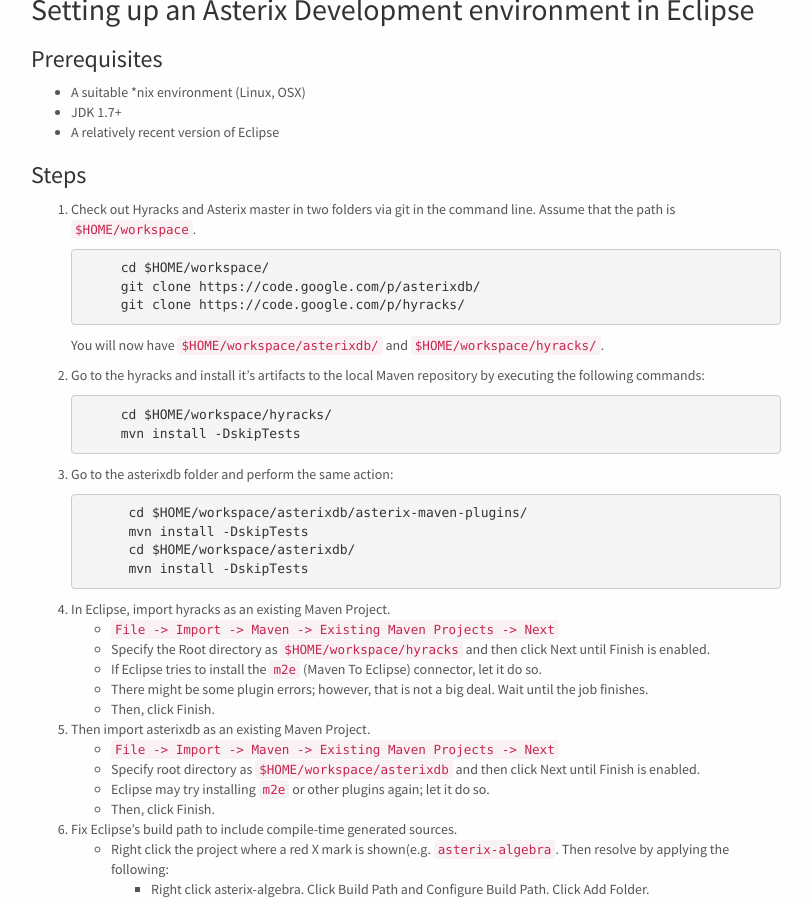
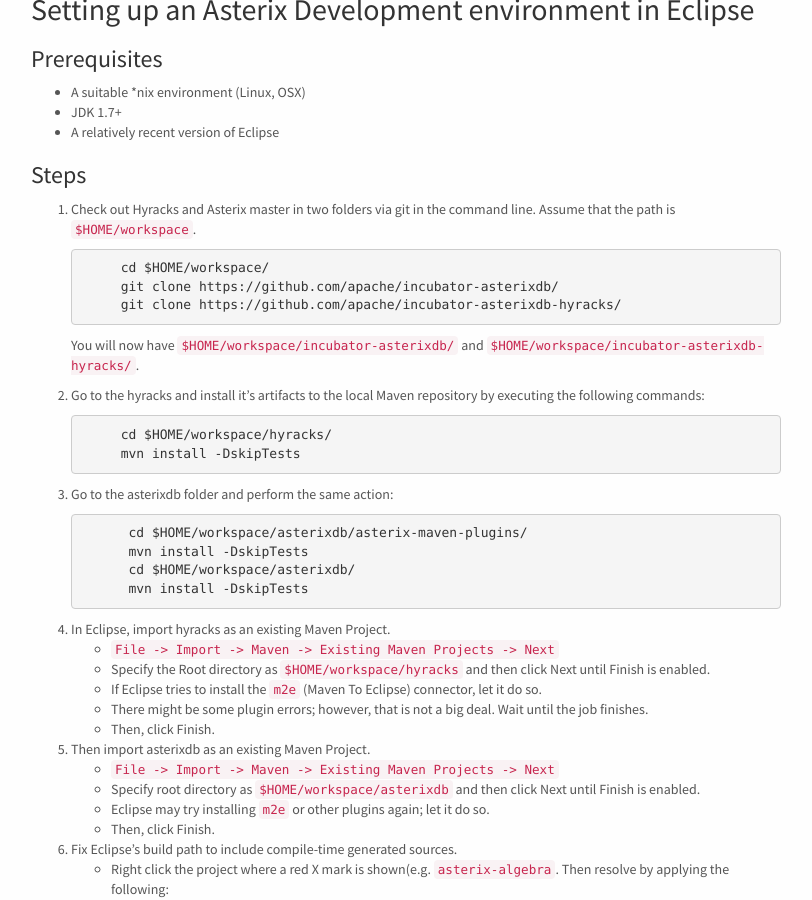
Before and after one commit to parshimers/asterix-website, a Jekyll site: the page built from dev-setup.md, in a window 1280 px wide and 900 px high, scrolled down 735 px. Shown: the whole window, without its empty margins (234-1046 px from the left). Built offline with Jekyll 4.4.1, drawn with Linux system fonts in a browser that asks for light colours; nearby versions of some CDN libraries; some of the changed text lies outside the part shown.

````diff
--- a/_includes/nav_header.html
+++ b/_includes/nav_header.html
@@ -18,7 +18,7 @@
           <div class="navbar-collapse collapse">
             <ul class="nav navbar-nav">
               <li><a href="{{ site.url }}download.html">Download</a></li>
-              <li><a href="{{ site.DOCS_BASE_URL }}/index.html">Documentation</a></li>
+              <li><a href="{{ site.DOCS_BASE_URL }}/index.html">Documentation  <i class="fa fa-external-link fa-sm"></i></a></li>
               <li><a href="{{ site.url }}about.html">About</a></li>
               <li><a href="{{ site.url }}community.html">Community</a></li>
               <li class="dropdown">
--- a/dev-setup.md
+++ b/dev-setup.md
@@ -27,10 +27,10 @@ We warmly welcome any contributions to the AsterixDB or related (Hyracks, Pregel
 1. Check out Hyracks and Asterix master in two folders via git in the command line. Assume that the path is `$HOME/workspace`.
 
             cd $HOME/workspace/
-            git clone https://code.google.com/p/asterixdb/
-            git clone https://code.google.com/p/hyracks/
+            git clone https://github.com/apache/incubator-asterixdb/
+            git clone https://github.com/apache/incubator-asterixdb-hyracks/
 
-    You will now have `$HOME/workspace/asterixdb/` and `$HOME/workspace/hyracks/`.
+    You will now have `$HOME/workspace/incubator-asterixdb/` and `$HOME/workspace/incubator-asterixdb-hyracks/`.
 
 2. Go to the hyracks and install it's artifacts to the local Maven repository by executing the following commands:
 
@@ -131,7 +131,7 @@ git clone https://github.com/ceejatec/git-gerrit
 
   1. To work on (say) Asterix, first clone the Google Code repository (if you already have a local clone, great!).
 ```
-git clone https://code.google.com/p/asterixdb
+git clone https://github.com/apache/incubator-asterixdb
 ```
   1. `cd` into the clone repo directory, and then run the following command to create the "gerrit" remote.
 ```
````
Also changed, not shown: community.md (+1 -0 lines), img/team/taewoo_kim.jpg.
